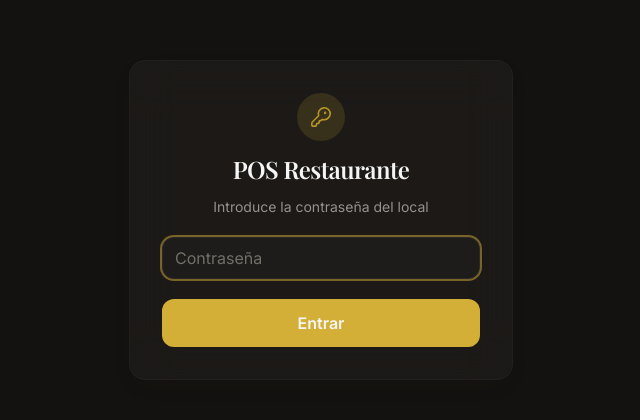
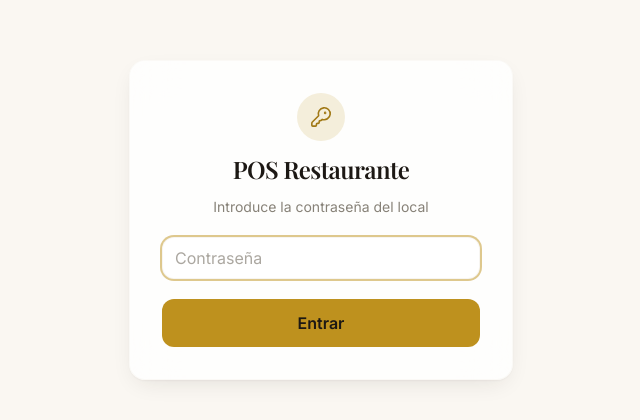
Before and after one commit to tonyislas-cell/pos-restaurante, a Next.js app: page / in a window 1280 px wide. Shown: the part 180-600 px from the top of the page, without its empty margins (319-959 px from the left). Built offline with nearby package versions, Linux system fonts and the light colour scheme; no server answers.

Commit message:
style: switch to premium light theme with cream background and dark espresso particles

```diff
--- a/app/globals.css
+++ b/app/globals.css
@@ -10,13 +10,13 @@
    clase/attr de tema, sin tocar componentes.
    ============================================================ */
 :root {
-  --color-canvas: 20 18 16; /* #141210 warm dark gray (softer than black) */
-  --color-surface: 30 28 26; /* #1e1c1a elevated dark surface */
-  --color-ink: 245 245 245; /* #F5F5F5 light text */
-  --color-muted: 150 145 140; /* #96918C warm gray text */
-  --color-line: 60 55 50; /* #3C3732 subtle borders */
-  --color-accent: 212 175 55; /* #D4AF37 premium gold */
-  --color-accent-dark: 184 150 40; /* #B89628 darker gold for hover */
+  --color-canvas: 250 247 242; /* #faf7f2 warm cream background */
+  --color-surface: 255 255 255; /* #ffffff crisp white cards */
+  --color-ink: 28 24 20; /* #1c1814 dark espresso text */
+  --color-muted: 135 130 120; /* #878278 warm gray for muted text */
+  --color-line: 235 230 220; /* #ebe6dc subtle warm borders */
+  --color-accent: 190 145 30; /* #be911e darker gold for better contrast on cream */
+  --color-accent-dark: 160 120 20; /* hover state for gold */
 }
 
 html,
--- a/app/layout.jsx
+++ b/app/layout.jsx
@@ -38,7 +38,7 @@ export default function RootLayout({ children }) {
         <Gate>
           <div className="relative min-h-screen w-full flex flex-col">
             <div className="fixed inset-0 z-0 pointer-events-none">
-              <Particles quantity={200} className="h-full w-full" color="#D4AF37" />
+              <Particles quantity={200} className="h-full w-full" color="#1C1814" />
             </div>
             <div className="relative z-10 flex flex-col flex-1">
               <NavBar />
--- a/components/ui/particles.jsx
+++ b/components/ui/particles.jsx
@@ -9,7 +9,7 @@ export const Particles = ({
   ease = 50,
   size = 0.4,
   refresh = false,
-  color = "#D4AF37", // Premium gold color for particles
+  color = "#1C1814", // Dark espresso color to contrast the cream background
   vx = 0,
   vy = 0,
 }) => {
```
